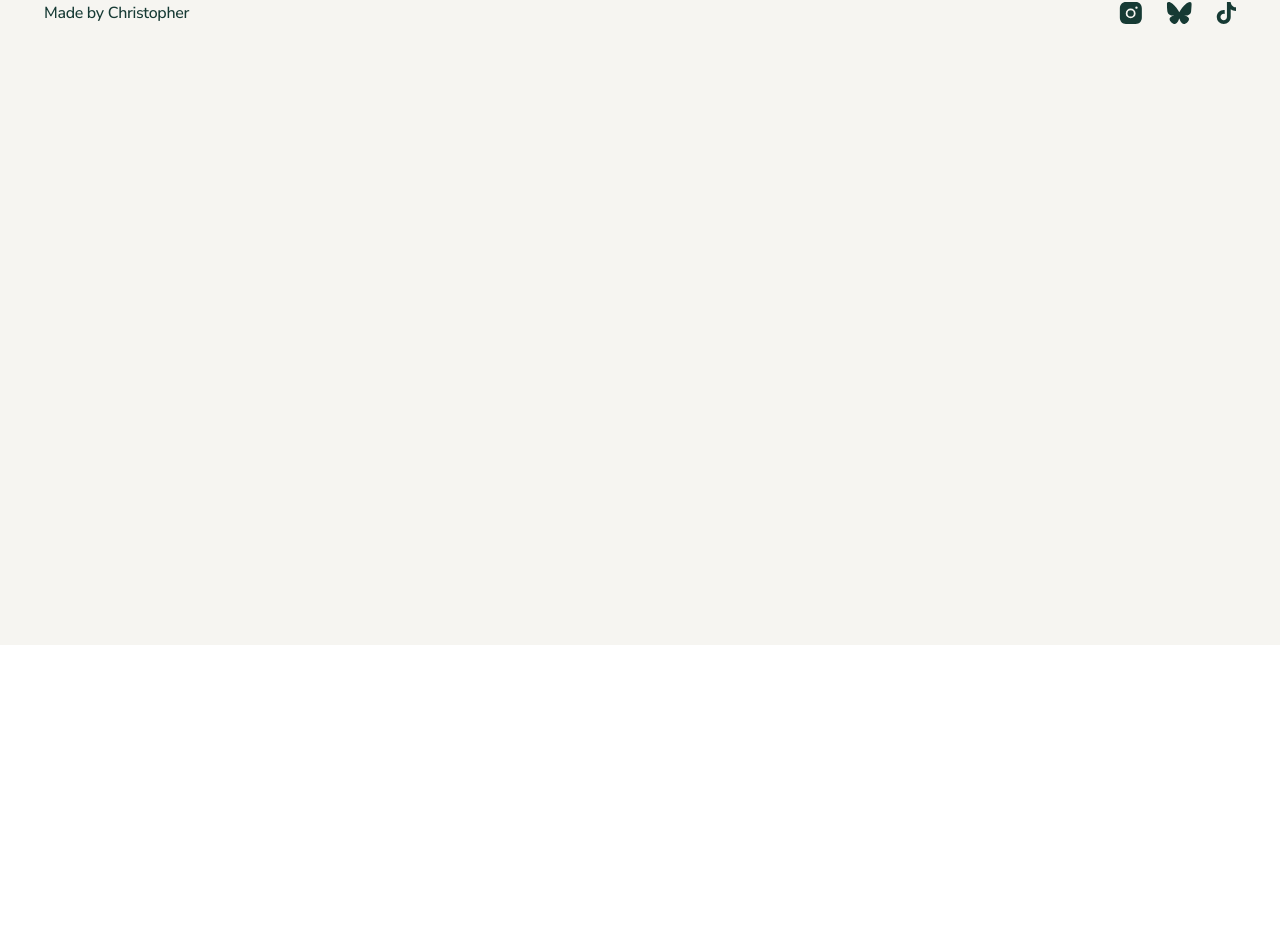
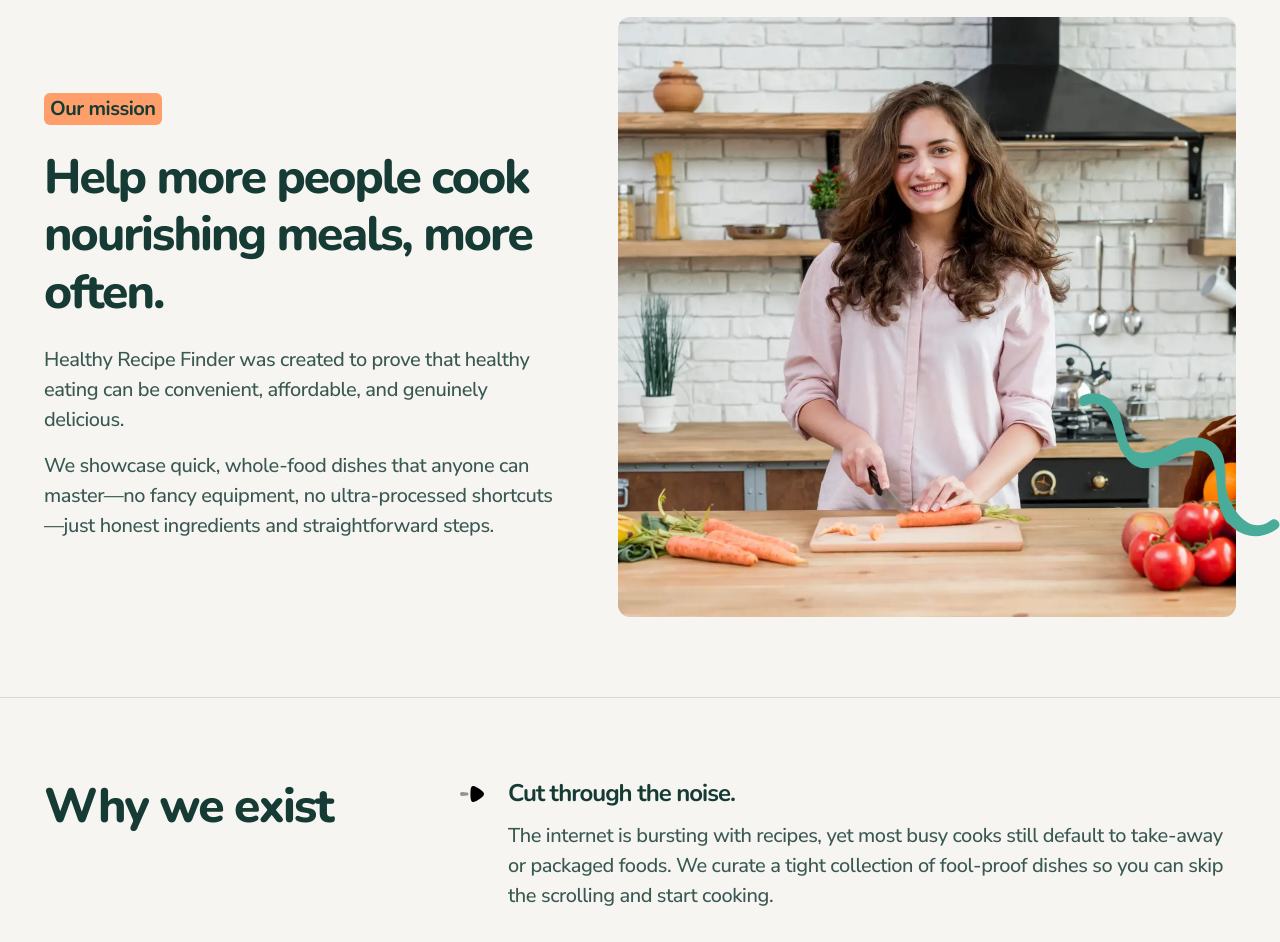
Before and after one commit to chriszeroav/healthy-recipe-website, a Next.js app: page /about in a window 1280 px wide. Shown: the part 155-1097 px from the top of the page. Before the commit the page ends 800 px from the top, so only its background shows below. Built offline with nearby package versions, Linux system fonts and the light colour scheme.

Commit message:
web: about page done

```diff
--- a/app/about/page.tsx
+++ b/app/about/page.tsx
@@ -1,3 +1,18 @@
+import { Hero, Impact, Purpose, Values } from "@/components/about";
+import { Banner } from "@/components/layout";
+import { Divider } from "@/components/ui/divider";
+
 export default function Page() {
-  return <div>About Page</div>;
+  return (
+    <main>
+      <Hero />
+      <Divider />
+      <Purpose />
+      <Divider />
+      <Values />
+      <Divider />
+      <Impact />
+      <Banner />
+    </main>
+  );
 }
--- /dev/null
+++ b/components/about/index.ts
@@ -0,0 +1 @@
+export * from "./views/views";
--- /dev/null
+++ b/components/about/views/hero.tsx
@@ -0,0 +1,55 @@
+import { cn } from "@/lib/utils";
+import React, { FC } from "react";
+
+interface HeroProps {}
+
+export const Hero: FC<HeroProps> = () => {
+  return (
+    <section className="px-4 py-12 md:px-8 lg:py-20 max-w-view mx-auto w-full relative">
+      <div
+        className={cn(
+          "max-w-custom mx-auto w-full",
+          "flex flex-col gap-10 md:gap-16 lg:flex-row",
+          "lg:items-center"
+        )}
+      >
+        <div className="flex flex-col gap-6 lg:max-w-[510px]">
+          <p
+            className={cn(
+              "text-custom-neutral-900 bg-custom-orange-500",
+              "text-preset-5 px-1.5 py-0.5 rounded-md max-w-fit"
+            )}
+          >
+            Our mission
+          </p>
+          <h2 className="text-preset-2-mobile md:text-preset-2 text-custom-neutral-900">
+            Help more people cook nourishing meals, more often.
+          </h2>
+          <div className="flex flex-col gap-4">
+            <p className="text-preset-6 text-custom-neutral-600">
+              Healthy Recipe Finder was created to prove that healthy eating can
+              be convenient, affordable, and genuinely delicious.
+            </p>
+            <p className="text-preset-6 text-custom-neutral-600">
+              We showcase quick, whole-food dishes that anyone can master—no
+              fancy equipment, no ultra-processed shortcuts—just honest
+              ingredients and straightforward steps.
+            </p>
+          </div>
+        </div>
+        <div>
+          <img
+            src="/image-about-our-mission-large.webp"
+            className="rounded-xl"
+            alt="Our mission image"
+          />
+        </div>
+      </div>
+      <img
+        className="absolute right-0 bottom-40"
+        src="/pattern-squiggle-2.svg"
+        alt="Pattern decoration"
+      />
+    </section>
+  );
+};
--- /dev/null
+++ b/components/about/views/impact.tsx
@@ -0,0 +1,41 @@
+import React, { FC } from "react";
+
+interface ImpactProps {}
+
+export const Impact: FC<ImpactProps> = () => {
+  return (
+    <section className="px-4 py-12 md:px-8 lg:py-20 max-w-view mx-auto w-full">
+      <div className="max-w-custom mx-auto w-full flex flex-col gap-10 lg:flex-row lg:gap-16 lg:items-center">
+        <div className="flex flex-col gap-5 lg:max-w-[376px]">
+          <h2 className="text-preset-2-mobile md:text-preset-2 text-custom-neutral-900">
+            Beyond the plate
+          </h2>
+          <div className="flex flex-col gap-3">
+            <p className="text-preset-6 text-custom-neutral-600">
+              We believe food is a catalyst for community and well-being. By
+              sharing approachable recipes, we hope to:
+            </p>
+            <ul className="list-disc ml-5 text-preset-6 text-custom-neutral-900">
+              <li className="text-preset-6">
+                Encourage family dinners and social cooking.
+              </li>
+              <li>
+                Reduce reliance on single-use packaging and delivery waste.
+              </li>
+              <li>
+                Spark curiosity about seasonal produce and local agriculture.
+              </li>
+            </ul>
+          </div>
+        </div>
+        <div>
+          <img
+            className="rounded-xl"
+            src="/image-about-beyond-the-plate-large.webp"
+            alt=""
+          />
+        </div>
+      </div>
+    </section>
+  );
+};
--- /dev/null
+++ b/components/about/views/item-arrow.tsx
@@ -0,0 +1,19 @@
+import { BulletPointIcon } from "@/components/ui/icons";
+import { FC } from "react";
+
+interface ItemArrowProps {
+  title: string;
+  description: string;
+}
+
+export const ItemArrow: FC<ItemArrowProps> = ({ title, description }) => {
+  return (
+    <li className="flex gap-5">
+      <BulletPointIcon className="min-w-fit" />
+      <div className="flex flex-col gap-3">
+        <h4 className="text-preset-4 text-custom-neutral-900">{title}</h4>
+        <p className="text-preset-6 text-custom-neutral-600">{description}</p>
+      </div>
+    </li>
+  );
+};
--- /dev/null
+++ b/components/about/views/purpose.tsx
@@ -0,0 +1,30 @@
+import React, { FC } from "react";
+import { ItemArrow } from "./item-arrow";
+
+interface PurposeProps {}
+
+export const Purpose: FC<PurposeProps> = () => {
+  return (
+    <section className="px-4 py-12 md:px-8 lg:py-20 max-w-view mx-auto w-full">
+      <div className="max-w-custom mx-auto w-full flex flex-col gap-10 lg:flex-row">
+        <h2 className="text-preset-2-mobile md:text-preset-2 text-custom-neutral-900 lg:max-w-[372px] lg:w-full">
+          Why we exist
+        </h2>
+        <ul className="flex flex-col gap-6 md:gap-8 lg:gap-12">
+          <ItemArrow
+            title="Cut through the noise."
+            description="The internet is bursting with recipes, yet most busy cooks still default to take-away or packaged foods. We curate a tight collection of fool-proof dishes so you can skip the scrolling and start cooking."
+          />
+          <ItemArrow
+            title="Empower home kitchens."
+            description="When you control what goes into your meals, you control how you feel. Every recipe is built around unrefined ingredients and ready in about half an hour of active prep."
+          />
+          <ItemArrow
+            title="Make healthy look good."
+            description="High-resolution imagery shows you exactly what success looks like—because we eat with our eyes first, and confidence matters."
+          />
+        </ul>
+      </div>
+    </section>
+  );
+};
--- /dev/null
+++ b/components/about/views/values.tsx
@@ -0,0 +1,34 @@
+import React, { FC } from "react";
+import { ItemArrow } from "./item-arrow";
+
+interface ValuesProps {}
+
+export const Values: FC<ValuesProps> = () => {
+  return (
+    <section className="px-4 py-12 md:px-8 lg:py-20 max-w-view mx-auto w-full">
+      <div className="max-w-custom mx-auto w-full flex flex-col gap-10 lg:flex-row">
+        <h2 className="text-preset-2-mobile md:text-preset-2 text-custom-neutral-900 lg:max-w-[372px] lg:w-full">
+          Our food philosophy
+        </h2>
+        <ul className="flex flex-col gap-6 md:gap-8 lg:gap-12">
+          <ItemArrow
+            title="Whole ingredients first."
+            description="Fresh produce, grains, legumes, herbs, and quality fats form the backbone of every recipe."
+          />
+          <ItemArrow
+            title="Flavor without compromise."
+            description="Spices, citrus, and natural sweetness replace excess salt, sugar, and additives."
+          />
+          <ItemArrow
+            title="Respect for time."
+            description="Weeknight meals should slot into real schedules; weekend cooking can be leisurely but never wasteful."
+          />
+          <ItemArrow
+            title="Sustainable choices."
+            description="Short ingredient lists cut down on food waste and carbon footprint, while plant-forward dishes keep things planet-friendly."
+          />
+        </ul>
+      </div>
+    </section>
+  );
+};
--- /dev/null
+++ b/components/about/views/views.ts
@@ -0,0 +1,4 @@
+export * from "./hero";
+export * from "./purpose";
+export * from "./values";
+export * from "./impact";
--- a/components/ui/divider.tsx
+++ b/components/ui/divider.tsx
@@ -4,6 +4,6 @@ interface DividerProps {}
 
 export const Divider: FC<DividerProps> = () => {
   return (
-    <div className="h-[1px] bg-custom-neutral-300 max-w-custom mx-auto w-full" />
+    <div className="h-[1px] bg-custom-neutral-300 max-w-view mx-auto w-full" />
   );
 };
--- /dev/null
+++ b/components/ui/icons/bullet-point.tsx
@@ -0,0 +1,26 @@
+import { FC, SVGProps } from "react";
+
+interface BulletPointIconProps extends SVGProps<SVGSVGElement> {}
+
+export const BulletPointIcon: FC<BulletPointIconProps> = (props) => {
+  return (
+    <svg
+      xmlns="http://www.w3.org/2000/svg"
+      width="32"
+      height="32"
+      fill="none"
+      viewBox="0 0 32 32"
+      {...props}
+    >
+      <path
+        fill="currentColor"
+        d="m10.937 17.587-4.933.436A2.014 2.014 0 0 1 4 16c0-1.117.897-2.023 2.004-2.023l4.933.436c.868 0 1.572.71 1.572 1.587a1.58 1.58 0 0 1-1.572 1.588Z"
+        opacity=".4"
+      />
+      <path
+        fill="currentColor"
+        d="M27.5 17.507c-.078.078-.366.407-.636.68-1.578 1.71-5.699 4.509-7.855 5.365-.327.137-1.154.427-1.598.448-.423 0-.828-.098-1.213-.292a2.513 2.513 0 0 1-1.078-1.206c-.135-.35-.348-1.4-.348-1.419-.21-1.147-.325-3.012-.325-5.074 0-1.962.114-3.751.288-4.917.018-.021.23-1.324.462-1.77A2.42 2.42 0 0 1 17.334 8h.077c.577.02 1.79.526 1.79.543 2.041.857 6.064 3.52 7.682 5.29 0 0 .457.454.654.738.309.408.463.914.463 1.419 0 .564-.173 1.088-.5 1.517Z"
+      />
+    </svg>
+  );
+};
--- a/components/ui/icons/index.ts
+++ b/components/ui/icons/index.ts
@@ -1,4 +1,5 @@
 export * from "./menu";
+export * from "./bullet-point";
 
 //FEATURES
 export * from "./minimum-fuss-icon";
```
